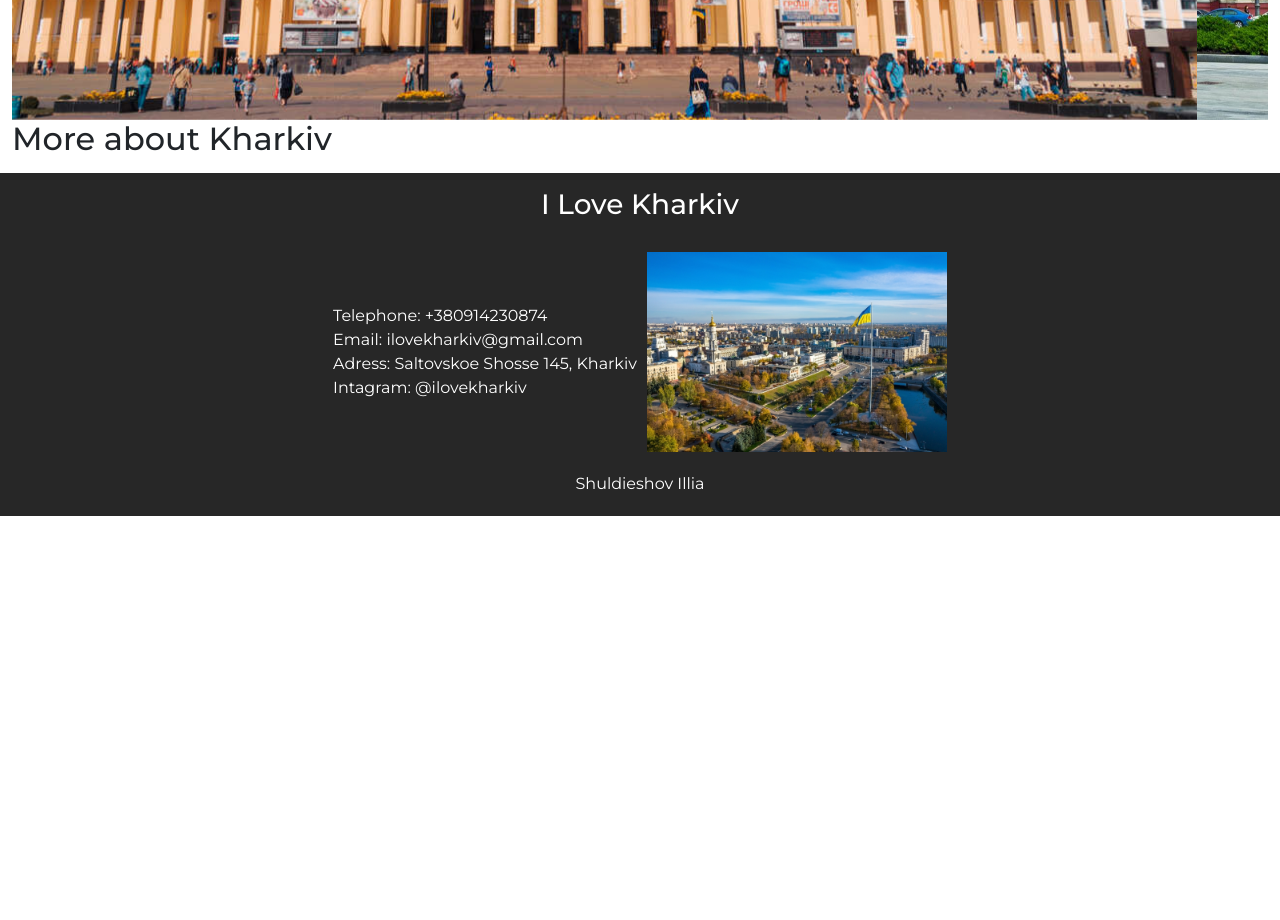
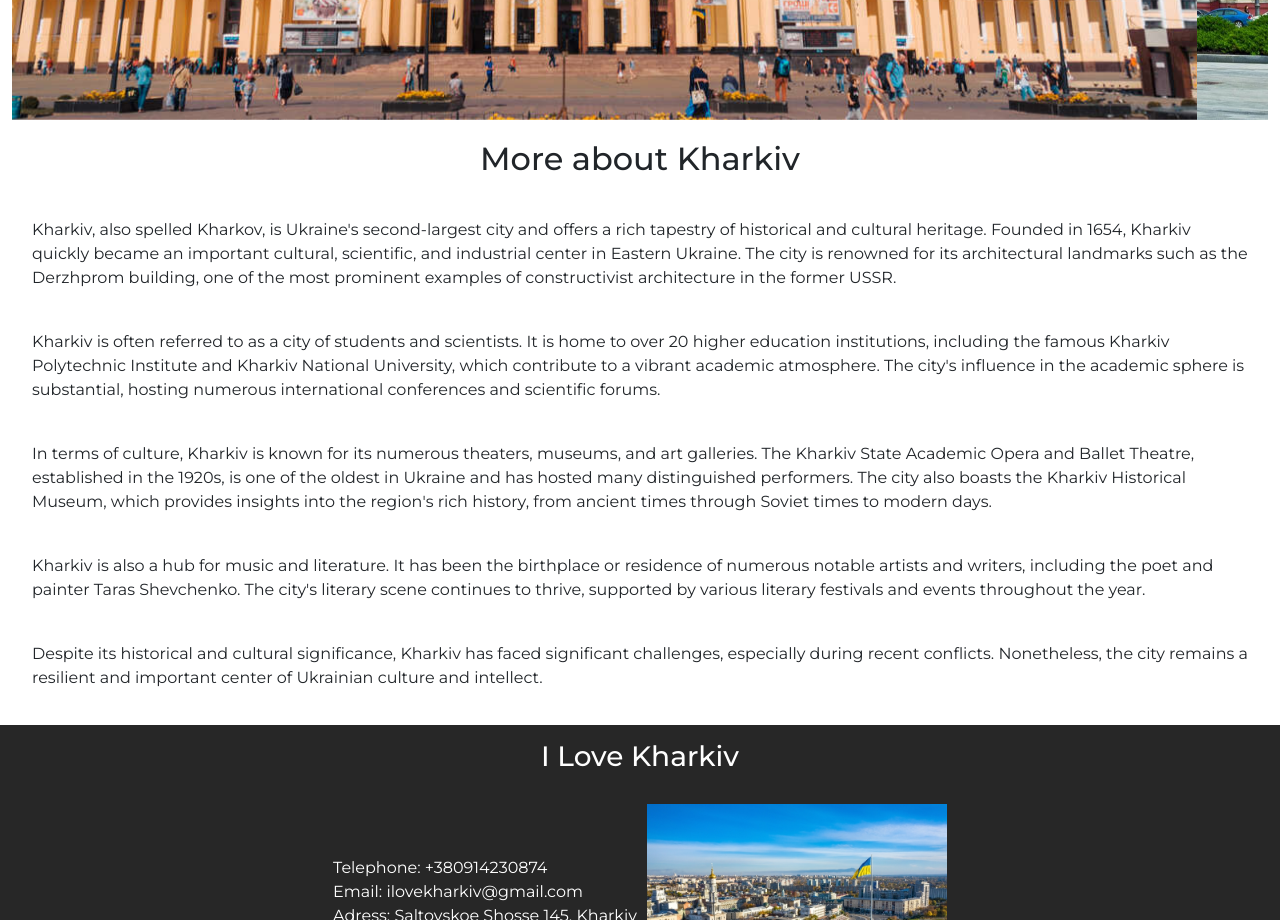
Before and after one commit to edemit/Champo-web-sem2-final-project, a plain HTML site: page tour.html in a window 1280 px wide. Shown: the part 1180-2100 px from the top of the page. Before the commit the page ends 1696 px from the top, so only its background shows below. Drawn offline with nearby package versions, Linux system fonts and the light colour scheme.

Commit message:
Final polishing

```diff
--- a/css/style.css
+++ b/css/style.css
@@ -198,10 +198,21 @@ a:target {
     object-fit: cover;
 }
 
+.description__title {
+    padding: 20px;
+    text-align: center;
+    font-size: 32px;
+}
+
+.description__text {
+    padding: 20px;
+    font-size: 16px;
+}
+
 /* info.html */
 
 .timeline__wrapper {
-    padding-top: 200px;
+    padding: 200px 0;
 }
 
 .timeline-steps {
@@ -319,5 +330,8 @@ a:target {
 }
 
 .registration__wrapper {
-    padding-top: 100px;
+    display: flex;
+    justify-content: center;
+    align-items: center;
+    height: 100vh;
 }
--- a/tour.html
+++ b/tour.html
@@ -86,7 +86,11 @@
         <div class="container">
             <div class="description__wrapper">
                 <h2 class="description__title">More about Kharkiv</h2>
-                <p class="description__text"> </p>
+                <p class="description__text">Kharkiv, also spelled Kharkov, is Ukraine's second-largest city and offers a rich tapestry of historical and cultural heritage. Founded in 1654, Kharkiv quickly became an important cultural, scientific, and industrial center in Eastern Ukraine. The city is renowned for its architectural landmarks such as the Derzhprom building, one of the most prominent examples of constructivist architecture in the former USSR.</p>
+                <p class="description__text">Kharkiv is often referred to as a city of students and scientists. It is home to over 20 higher education institutions, including the famous Kharkiv Polytechnic Institute and Kharkiv National University, which contribute to a vibrant academic atmosphere. The city's influence in the academic sphere is substantial, hosting numerous international conferences and scientific forums.</p>
+                <p class="description__text">In terms of culture, Kharkiv is known for its numerous theaters, museums, and art galleries. The Kharkiv State Academic Opera and Ballet Theatre, established in the 1920s, is one of the oldest in Ukraine and has hosted many distinguished performers. The city also boasts the Kharkiv Historical Museum, which provides insights into the region's rich history, from ancient times through Soviet times to modern days.</p>
+                <p class="description__text">Kharkiv is also a hub for music and literature. It has been the birthplace or residence of numerous notable artists and writers, including the poet and painter Taras Shevchenko. The city's literary scene continues to thrive, supported by various literary festivals and events throughout the year.</p>
+                <p class="description__text">Despite its historical and cultural significance, Kharkiv has faced significant challenges, especially during recent conflicts. Nonetheless, the city remains a resilient and important center of Ukrainian culture and intellect.</p>
             </div>
         </div>
     </section>
```
Also changed, not shown: registration.html (+1 -1 lines).
